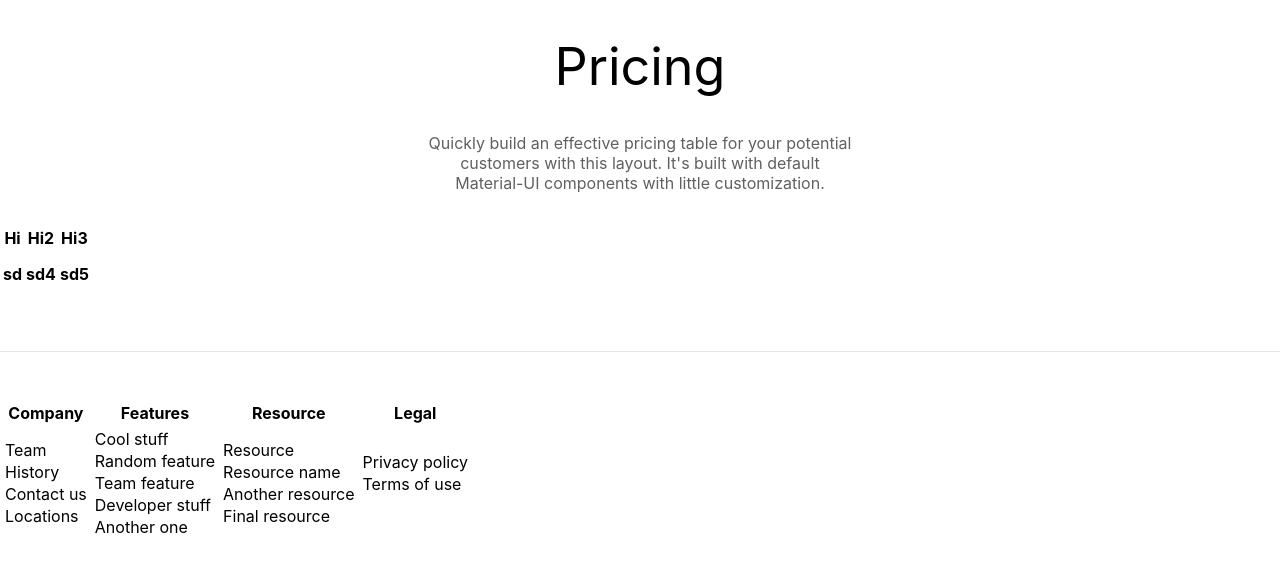
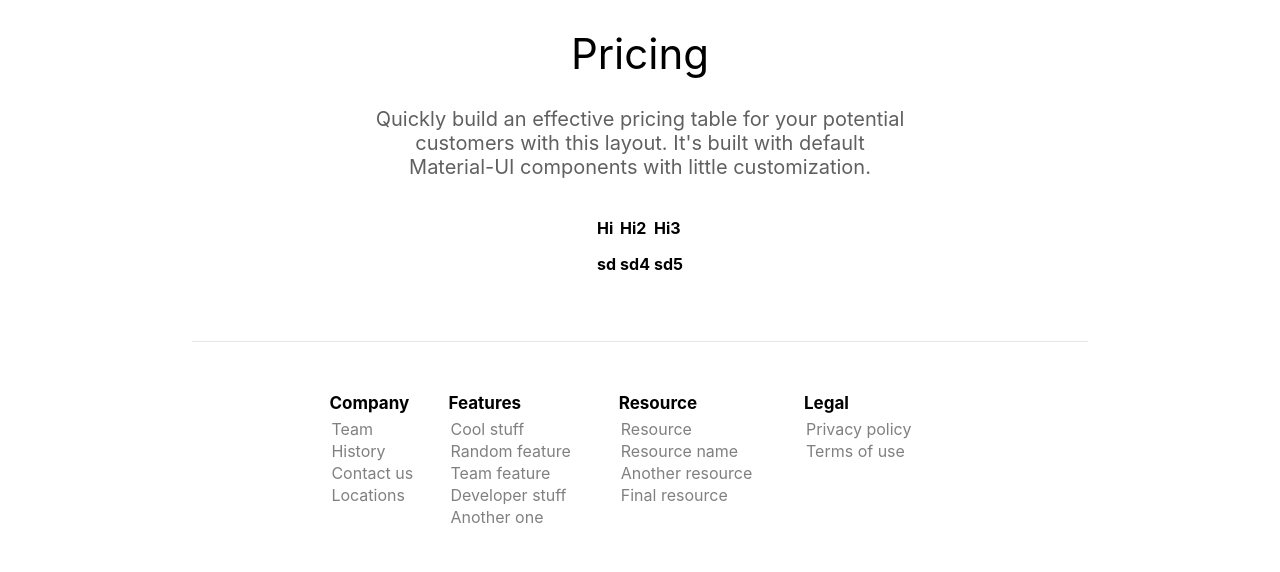
Before and after one commit to aswinmurali-io/appointy-react-task, a React (Create React App) app: page / in a window 1280 px wide. Shown: the top 572 px of the page. Built offline with nearby package versions, Linux system fonts and the light colour scheme.

Commit message:
optimise ui

```diff
--- a/src/App.tsx
+++ b/src/App.tsx
@@ -2,9 +2,17 @@ import Card from './Components/Card/Card';
 import Header from './Sections/Header';
 import Footer from './Sections/Footer';
 
+
+const appStyle = {
+  addingTop: '50px',
+  paddingRight: '15%',
+  paddingBottom: '50px',
+  paddingLeft: '15%',
+}
+
 const App = () => (
-  <div className="App">
-    <header className="App-header">
+  <div style={appStyle}>
+    <header>
       <Header />
       <table>
         <tr>
--- a/src/Sections/Footer.tsx
+++ b/src/Sections/Footer.tsx
@@ -1,16 +1,21 @@
-const style = {
+const headingStyle = {
   color: 'black',
+  fontSize: '17px',
 }
+
+const Divider = () => (
+  <div style={{
+    margin: '48px 0',
+    height: '1px',
+    background: 'rgba(0,0,0,.1)',
+  }} />
+)
 
 const Footer = () => (
   <div>
-    <div style={{
-      margin: '48px 0',
-      height: '1px',
-      background: 'rgba(0,0,0,.1)',
-    }} />
-    <table>
-      <tr style={style}>
+    <Divider />
+    <table width={'70%'}>
+      <tr style={headingStyle}>
         <th>Company</th>
         <th>Features</th>
         <th>Resource</th>
@@ -23,7 +28,7 @@ const Footer = () => (
           <tr>Contact us</tr>
           <tr>Locations</tr>
         </td>
-        <td>
+        <td >
           <tr>Cool stuff</tr>
           <tr>Random feature</tr>
           <tr>Team feature</tr>
--- a/src/Sections/Header.tsx
+++ b/src/Sections/Header.tsx
@@ -1,20 +1,19 @@
-
 const Header = () => (
     <div>
         <h1 style={{
             fontWeight: 'normal',
             textAlign: 'center',
-            fontSize: '52px'
+            fontSize: '42px',
         }}>Pricing</h1>
         <p style={{
             textAlign: 'center',
-            color: '#606060'
+            color: '#606060',
+            fontSize: '20px',
         }}>
             Quickly build an effective pricing table for your potential<br />
             customers with this layout. It's built with default<br />
             Material-UI components with little customization.
         </p>
-
     </div>
 );
 
--- a/src/index.css
+++ b/src/index.css
@@ -9,4 +9,15 @@ body {
 
 th {
     color: black;
+    font-weight: 700;
+    text-align: left;
 }
+
+td {
+    vertical-align: top;
+    color: grey;
+}
+
+table {
+    margin: auto;
+}
```
